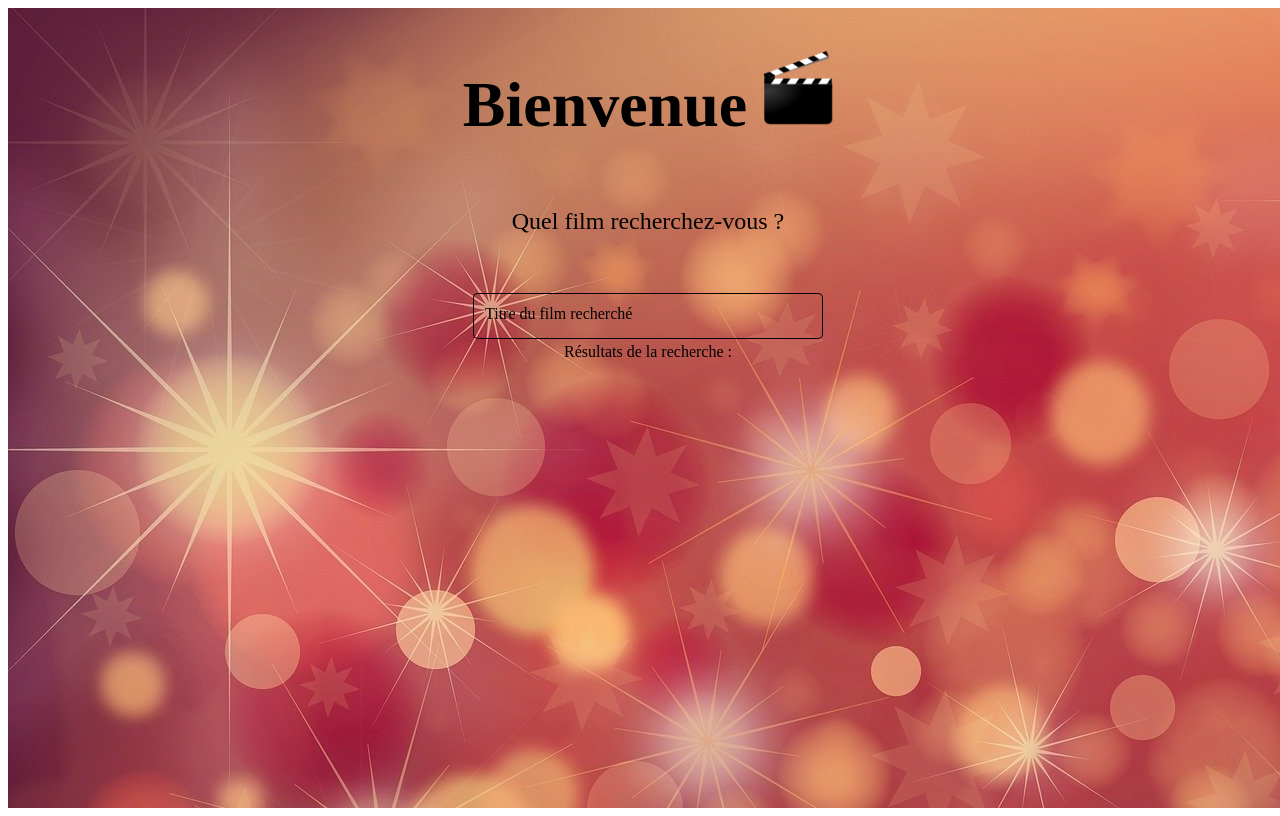
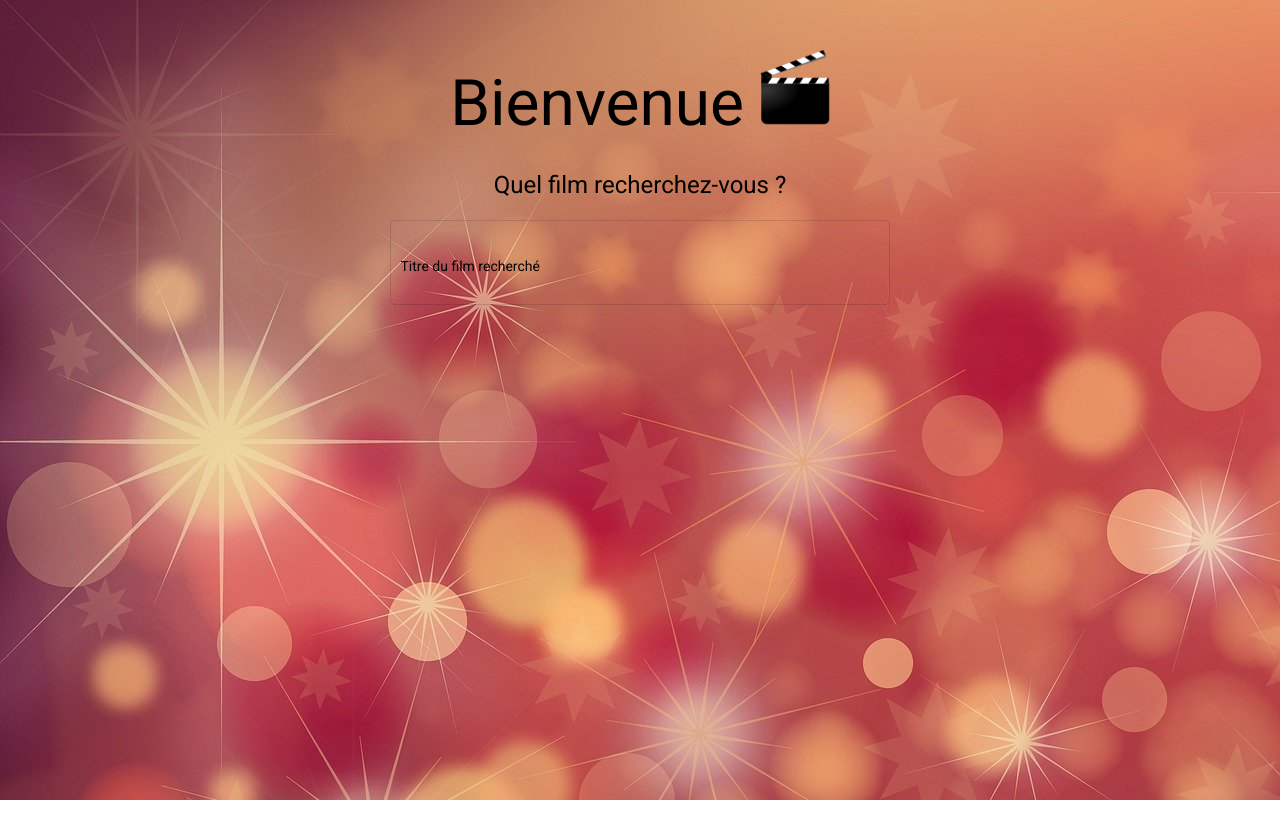
Before and after one commit to celinedepauw/movies_2022, an Angular app: page /home in a window 1280 px wide. Built offline with nearby package versions, Linux system fonts and the light colour scheme.

Commit message:
search with autocomplete works

```diff
--- a/angular.json
+++ b/angular.json
@@ -31,6 +31,7 @@
               "src/assets"
             ],
             "styles": [
+              "./node_modules/@angular/material/prebuilt-themes/indigo-pink.css",
               "src/styles.scss"
             ],
             "scripts": []
@@ -99,6 +100,7 @@
               "src/assets"
             ],
             "styles": [
+              "./node_modules/@angular/material/prebuilt-themes/indigo-pink.css",
               "src/styles.scss"
             ],
             "scripts": []
--- a/package.json
+++ b/package.json
@@ -11,6 +11,7 @@
   "private": true,
   "dependencies": {
     "@angular/animations": "~13.1.0",
+    "@angular/cdk": "~13.1.0",
     "@angular/common": "~13.1.0",
     "@angular/compiler": "~13.1.0",
     "@angular/core": "~13.1.0",
--- a/src/app/details-movie/details-movie.component.html
+++ b/src/app/details-movie/details-movie.component.html
@@ -8,6 +8,7 @@
             <li class="details-movie-genre-item" *ngFor="let genre of movie.genres">{{genre.name}}</li>
         </ul>
         <div class="details-movie-release-date">Date de sortie : {{ getDate(movie.release_date)}}</div>
+        <div class="details-movie-runtime">Durée : {{movie.runtime}} minutes</div>
         <div class="details-movie-overview">{{ movie.overview }}</div>
         <div class="details-movie-vote">Note télespectateur : <span class="details-movie-vote-average">{{ (movie.vote_average).toString()}} / 10</span></div>
         <div class="details-movie-picture">
--- a/src/app/details-movie/details-movie.component.scss
+++ b/src/app/details-movie/details-movie.component.scss
@@ -41,6 +41,13 @@
             margin-bottom: 10px;
         }
 
+        .details-movie-runtime{
+            text-align: center;
+            font-style: italic;
+            margin-bottom: 10px;
+            color: #E47D52;
+        }
+
         .details-movie-overview{
             text-align: justify;
             font-style: italic;
--- a/src/app/home/home.component.html
+++ b/src/app/home/home.component.html
@@ -4,22 +4,11 @@
     </h1>
     <p class="home-intro">Quel film recherchez-vous ?</p>
     <mat-form-field appearance="outline" class="home-search">
-        <input #searchInput matInput class="home-search-input" placeholder="Titre du film recherché" [formControl]="inputSearch" [matAutocomplete]="auto" (keyup)="searchMovie(searchInput.value)" />
+        <input matInput class="home-search-input" placeholder="Titre du film recherché" [formControl]="inputSearch" [matAutocomplete]="auto" />
         <mat-autocomplete #auto="matAutocomplete">
-            <mat-option *ngFor="let movie of movies" [value]="movie.title">
-                {{movie.title}}
-            </mat-option>
-            <mat-option>test</mat-option>
-            <mat-option>hello</mat-option>
+            <a *ngFor="let movie of movies$ | async">
+                <mat-option (click)="goToMovie(movie.id)">{{movie.title}}</mat-option>
+            </a>
         </mat-autocomplete>
     </mat-form-field>
-
-    <div>
-        <div>Résultats de la recherche :</div>
-        <ul>
-            <li *ngFor="let movie of movies">
-                <a (click)="goToMovie(movie.id)">{{movie.title}}</a>
-            </li>
-        </ul>
-    </div>
 </main>
--- a/src/app/home/home.component.scss
+++ b/src/app/home/home.component.scss
@@ -6,6 +6,8 @@
     .home-title{
         text-align: center;
         font-size: 4rem;
+        margin-top: 50px;
+        margin-bottom: 50px;
 
         .home-logo{
             width: 70px;
@@ -17,8 +19,8 @@
     }
 
     .mat-form-field{
-        width: 350px;
-        margin-top: 30px;
+        width: 500px;
+        margin-top: 10px;
 
         .home-search-input{
             height: 50px;
--- a/src/app/home/home.component.ts
+++ b/src/app/home/home.component.ts
@@ -1,7 +1,7 @@
 import { Component, OnInit } from '@angular/core';
 import { FormControl } from '@angular/forms';
 import { Router } from '@angular/router';
-import { debounceTime, Observable, startWith, Subject, switchMap, filter } from 'rxjs';
+import { debounceTime, Observable, startWith, Subject, switchMap, filter, map } from 'rxjs';
 import { Movie } from '../movie';
 import { MovieService } from '../movie.service';
 
@@ -14,8 +14,7 @@ export class HomeComponent implements OnInit {
 
   inputSearch!: FormControl;
 
-  movies: Movie[] = [];
-  //movies!: Observable<Movie[]>;
+  movies$!: Observable<Movie[]>;
 
   constructor(
     private movieService: MovieService,
@@ -26,49 +25,20 @@ export class HomeComponent implements OnInit {
   ngOnInit(): void {
     this.inputSearch = new FormControl('');
     /*this.inputSearch.valueChanges.subscribe(response => {
-      console.log('lettres : ', response)
+      this.movieService.search(response)
+      .subscribe((resp: any) => {
+        console.log(resp.results)
+        this.movies$ = resp.results
+      })
     })*/
-  }
-
-
-  searchMovie(word: string){
-  //console.log(word)
-  this.movieService.search(word)
-    .subscribe((resp: any) => {
-      console.log(resp.results)
-      this.movies = resp.results
-    })
+    this.movies$ = this.inputSearch.valueChanges.pipe(
+      debounceTime(300),
+      switchMap((word: string) => this.movieService.search(word)),
+      map((response: any) => response.results)
+    )
   }
 
   goToMovie(id: number){
     this.router.navigateByUrl(`/movie/${id}`)
   }
 }
-
-/* comme dans tour of heroes : mais ne fonctionne pas
-export class HomeComponent implements OnInit {
-
-  inputSearch!: FormControl;
-
-  movies!: Observable<Movie[]>;
-  private searchWords = new Subject<string>();
-
-  constructor(
-    private movieService: MovieService,
-  ) { }
-
-  ngOnInit(): void {
-    this.inputSearch = new FormControl('');
-    this.movies = this.searchWords.pipe(
-      debounceTime(300),
-      switchMap((word: string) => this.movieService.search(word))
-    )
-  }
-
-  search(word: string){
-    this.searchWords.next(word);
-  }
-
-
-}
-*/
--- a/src/index.html
+++ b/src/index.html
@@ -6,8 +6,11 @@
   <base href="/">
   <meta name="viewport" content="width=device-width, initial-scale=1">
   <link rel="icon" type="image/x-icon" href="favicon.ico">
+  <link href="https://fonts.googleapis.com/css2?family=Roboto:wght@300;400;500&display=swap" rel="stylesheet">
+  <link href="https://fonts.googleapis.com/icon?family=Material+Icons" rel="stylesheet">
+  <link rel="preconnect" href="https://fonts.gstatic.com">
 </head>
-<body>
+<body class="mat-typography">
   <app-root></app-root>
 </body>
 </html>
--- a/src/styles.scss
+++ b/src/styles.scss
@@ -1 +1,5 @@
 /* You can add global styles to this file, and also import other style files */
+html, body { height: 100%; }
+body { margin: 0; font-family: Roboto, "Helvetica Neue", sans-serif; }
+html, body { height: 100%; }
+body { margin: 0; font-family: Roboto, "Helvetica Neue", sans-serif; }
```
Also changed, not shown: src/app/app.module.ts (+6 -1 lines), 1 other file (tests, documents, lock files or other folders).
